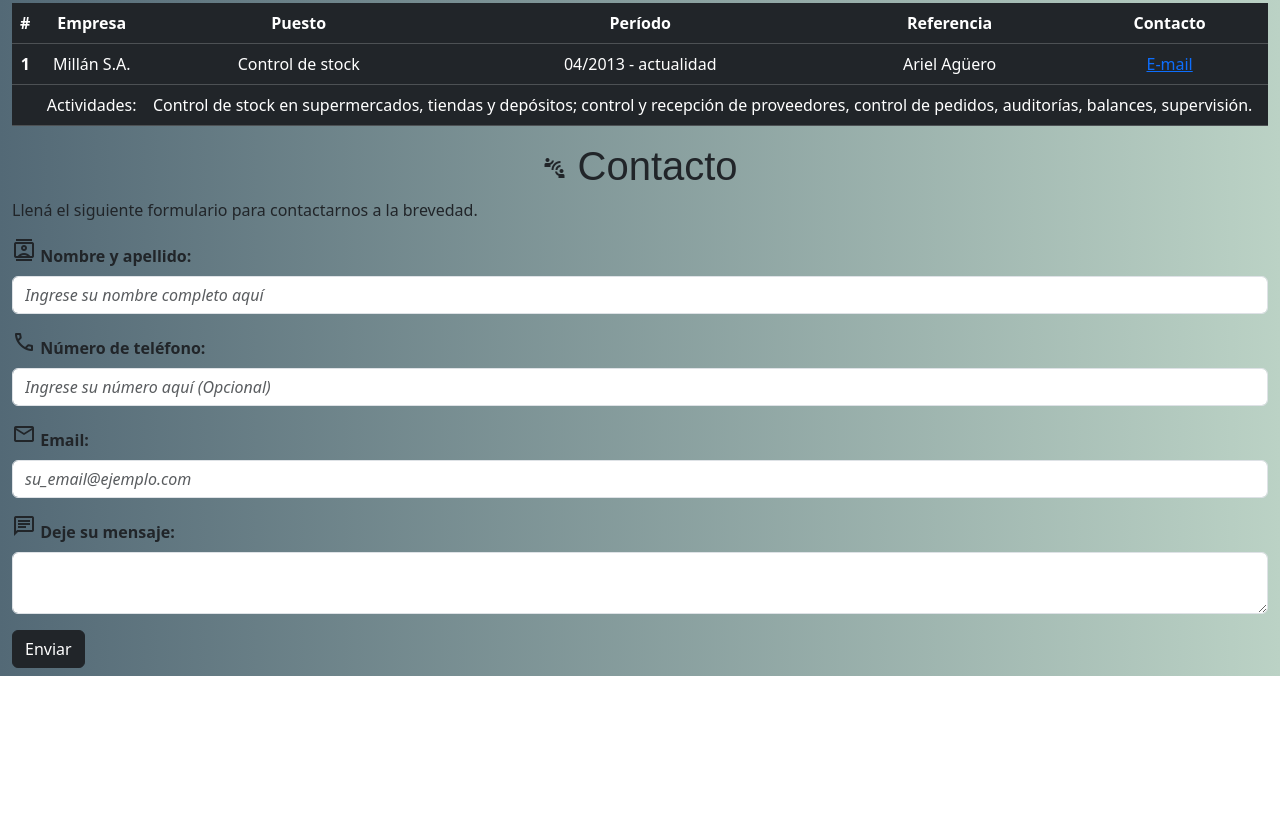
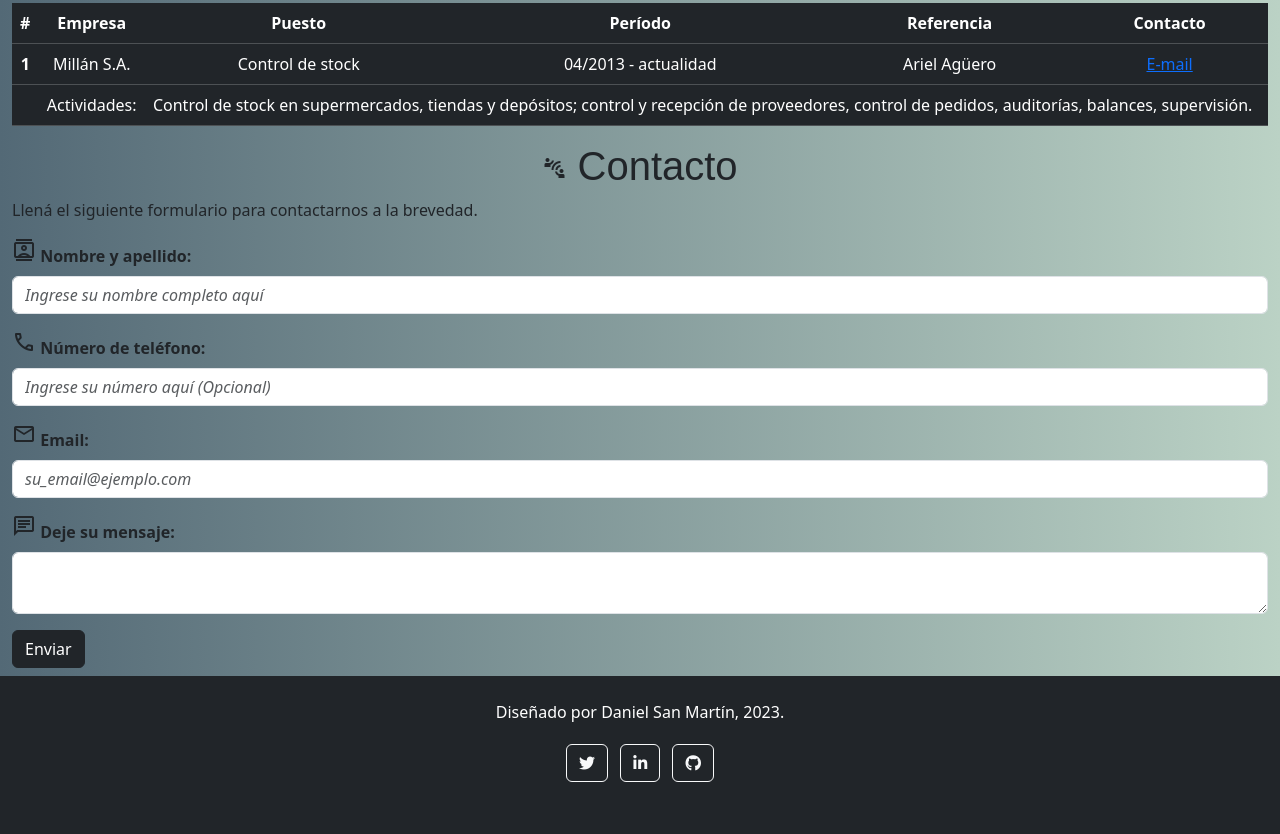
Before and after one commit to danielsm12/cv_ticmas-academy, a plain HTML site: page index.html in a window 1280 px wide. Shown: the part 684-1518 px from the top of the page. Before the commit the page ends 1360 px from the top, so only its background shows below. Drawn offline with nearby package versions, Linux system fonts and the light colour scheme.

Commit message:
agregado de footer y finalizacion

```diff
--- a/index.html
+++ b/index.html
@@ -8,6 +8,7 @@
     <link rel="stylesheet" href="https://fonts.googleapis.com/css2?family=Material+Symbols+Outlined:opsz,wght,FILL,GRAD@20..48,100..700,0..1,-50..200" />
     <link rel="shortcut icon" href="icon.png" type="image/x-icon">
     <link rel="stylesheet" href="/estilo_aux.css">
+    <script src="https://kit.fontawesome.com/21ae6233db.js" crossorigin="anonymous"></script>
     <script src="https://cdn.jsdelivr.net/npm/bootstrap@5.3.0-alpha1/dist/js/bootstrap.bundle.min.js" integrity="sha384-w76AqPfDkMBDXo30jS1Sgez6pr3x5MlQ1ZAGC+nuZB+EYdgRZgiwxhTBTkF7CXvN" crossorigin="anonymous"></script>
   </head>
 
@@ -227,4 +228,27 @@
     </div>
 
   </body>
+
+  <!-- FOOTER -->
+<footer class="bg-dark text-center text-white">
+  <div class="container p-4">
+
+    <section class="mb-4">
+
+      <p>Diseñado por Daniel San Martín, 2023.</p>
+
+      <!-- Twitter -->
+      <a class="btn btn-outline-light btn-floating m-1" href="https://twitter.com/daniel_sm12" role="button" target="_blank">
+        <i class="fab fa-twitter"></i></a>
+
+      <!-- Linkedin -->
+      <a class="btn btn-outline-light btn-floating m-1" href="https://www.linkedin.com/in/danielesanmartin/" role="button" target="_blank">
+        <i class="fab fa-linkedin-in"></i></a>
+
+      <!-- Github -->
+      <a class="btn btn-outline-light btn-floating m-1" href="https://github.com/danielsm12" role="button" target="_blank">
+        <i class="fab fa-github"></i></a>
+    </section>
+
+  </div>
 </html>
```
